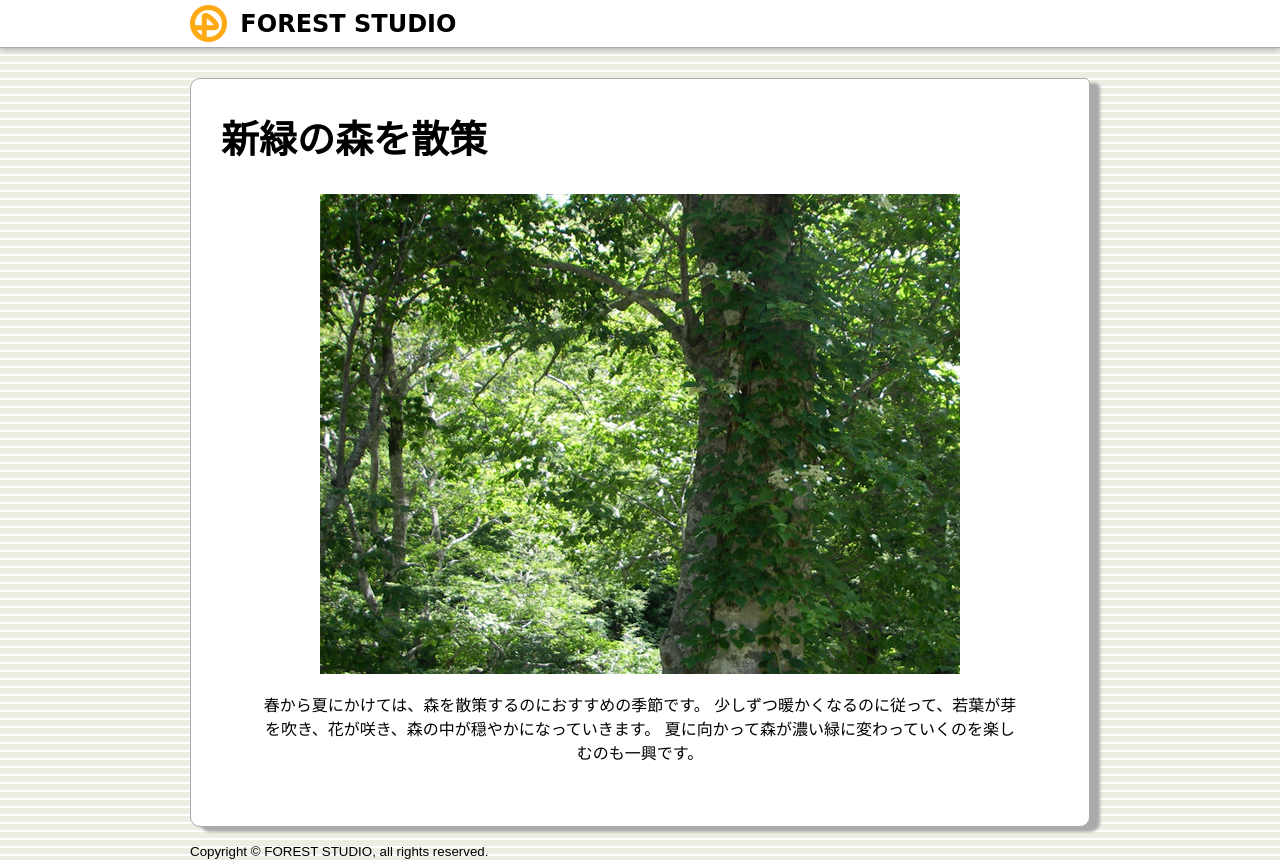
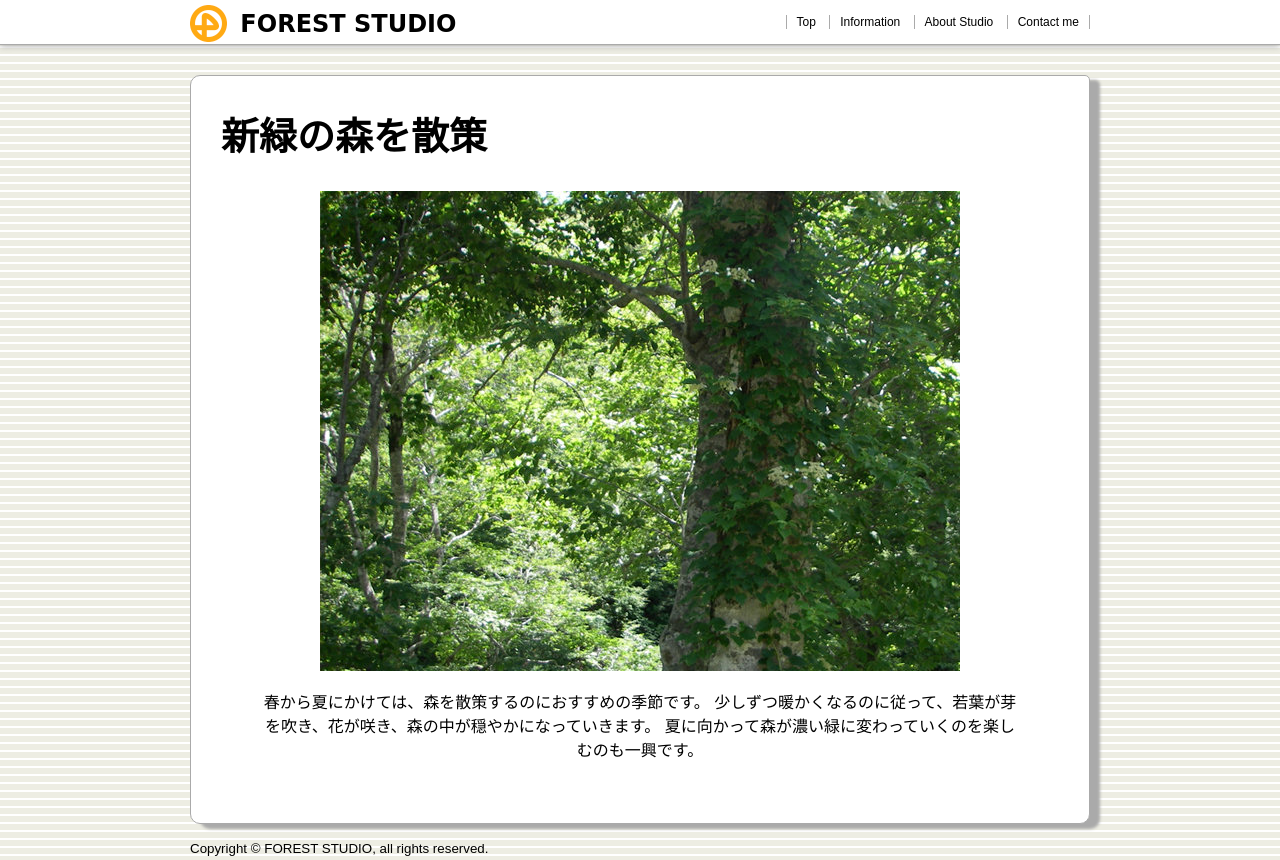
Before and after one commit to SUN-0613/HTML5AndCSS3_Lesson, a plain HTML site: page CHAPTER4/CHAPTER4/news02.html in a window 1280 px wide. Drawn offline with Linux system fonts and the light colour scheme; a web font is replaced by a local one.

Commit message:
P.208 STEP 4-6
news**のヘッダを統一

```diff
--- a/CHAPTER4/CHAPTER4/news02.html
+++ b/CHAPTER4/CHAPTER4/news02.html
@@ -11,9 +11,35 @@
 
         <header>
             <h1>
-                <img src="logo.png" alt="" />
-                FOREST STUDIO
+                <a href="index.html">
+                    <img src="logo.png" alt="FOREST STUDIO" />
+                    FOREST STUDIO
+                </a>
             </h1>
+            <nav>
+                <ul>
+                    <li>
+                        <a href="index.html">
+                            Top
+                        </a>
+                    </li>
+                    <li>
+                        <a href="news.html">
+                            Information
+                        </a>
+                    </li>
+                    <li>
+                        <a href="about.html">
+                            About Studio
+                        </a>
+                    </li>
+                    <li>
+                        <a href="contact.html">
+                            Contact me
+                        </a>
+                    </li>
+                </ul>
+            </nav>
         </header>
 
         <article>
```
Also changed, not shown: CHAPTER4/CHAPTER4/news03.html (+29 -2 lines).
